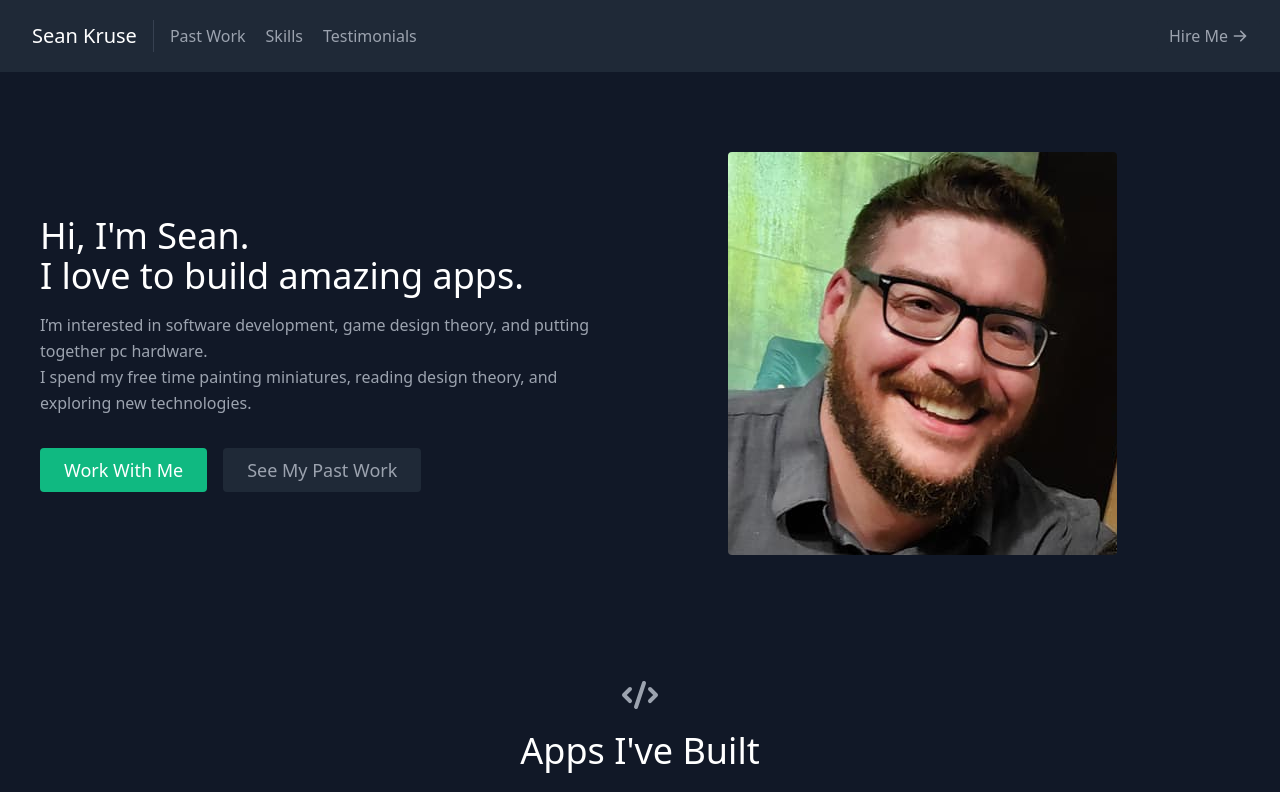
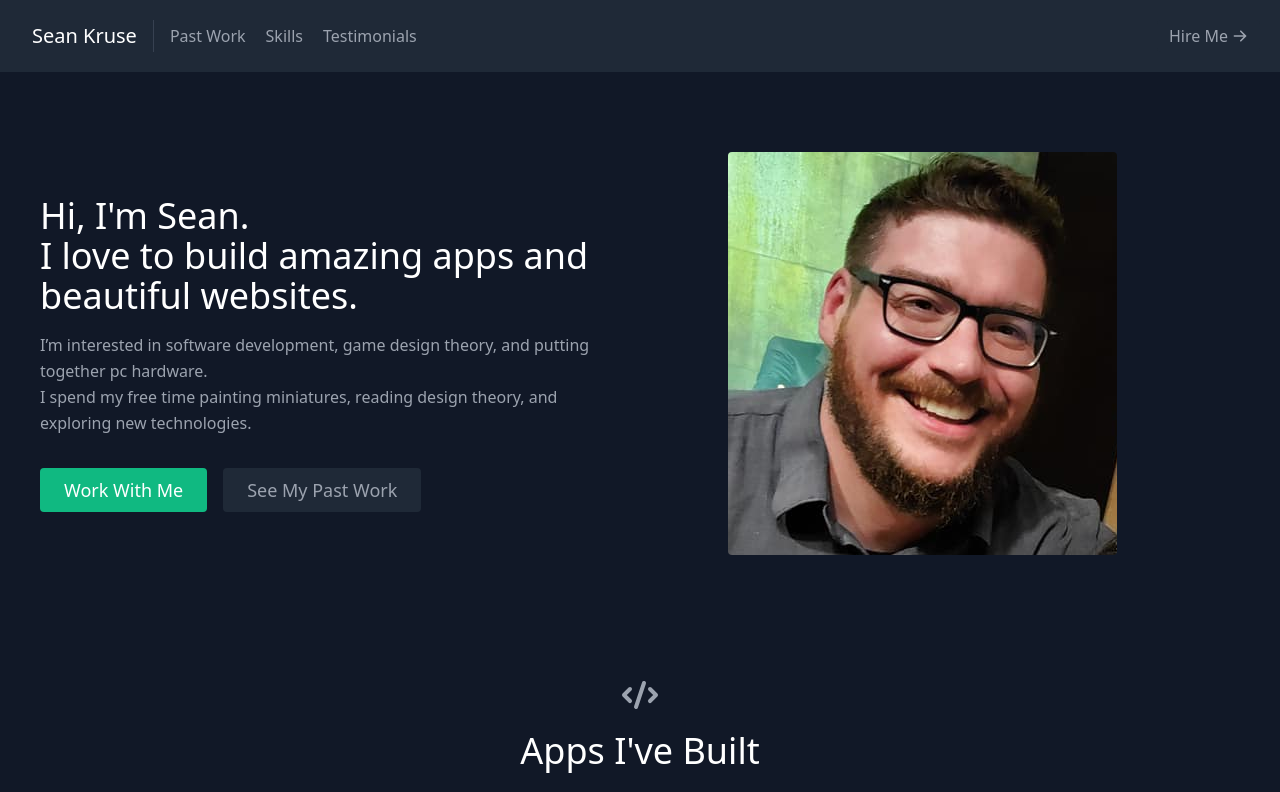
Before and after one commit to SeanKruse/Portfolio, a React (Create React App) app: page / in a window 1280 px wide. Shown: the top 792 px of the page. Built offline with nearby package versions, Linux system fonts and the light colour scheme.

Commit message:
Updated headline

```diff
--- a/src/components/About.js
+++ b/src/components/About.js
@@ -6,7 +6,7 @@ export default function About() {
               <h1 className="title-font sm:text-4xl text-3xl mb-4 font-medium text-white">
                 Hi, I'm Sean.
                 <br className="hidden lg:inline-block" />I love to build amazing
-                apps.
+                apps and beautiful websites.
               </h1>
               <p className="mb-8 leading-relaxed">
               I’m interested in software development, game design theory, and putting together pc hardware.
```
